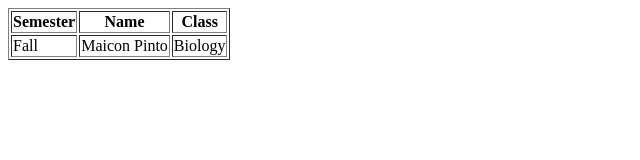
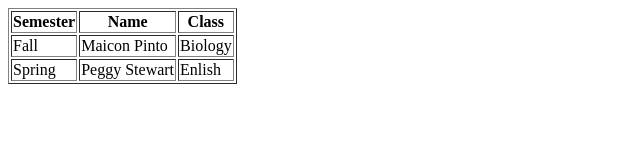
Before and after one commit to knightmoves-schools/007-tables-Romantrickey-ops, a website: page index.html in a window 1280 px wide. Shown: the whole page, without its empty margins (0-640 px from the left). Drawn offline with Linux system fonts and the light colour scheme.

Commit message:
Update index.html

```diff
--- a/index.html
+++ b/index.html
@@ -13,5 +13,9 @@
 <td>Fall</td>
 <td>Maicon Pinto</td>
 <td>Biology</td>
-    </body>
+</tr>
+<tr>
+<td>Spring</td>  </body>
+ <td>Peggy Stewart</td>
+<td>Enlish</td>
 </html>
```
